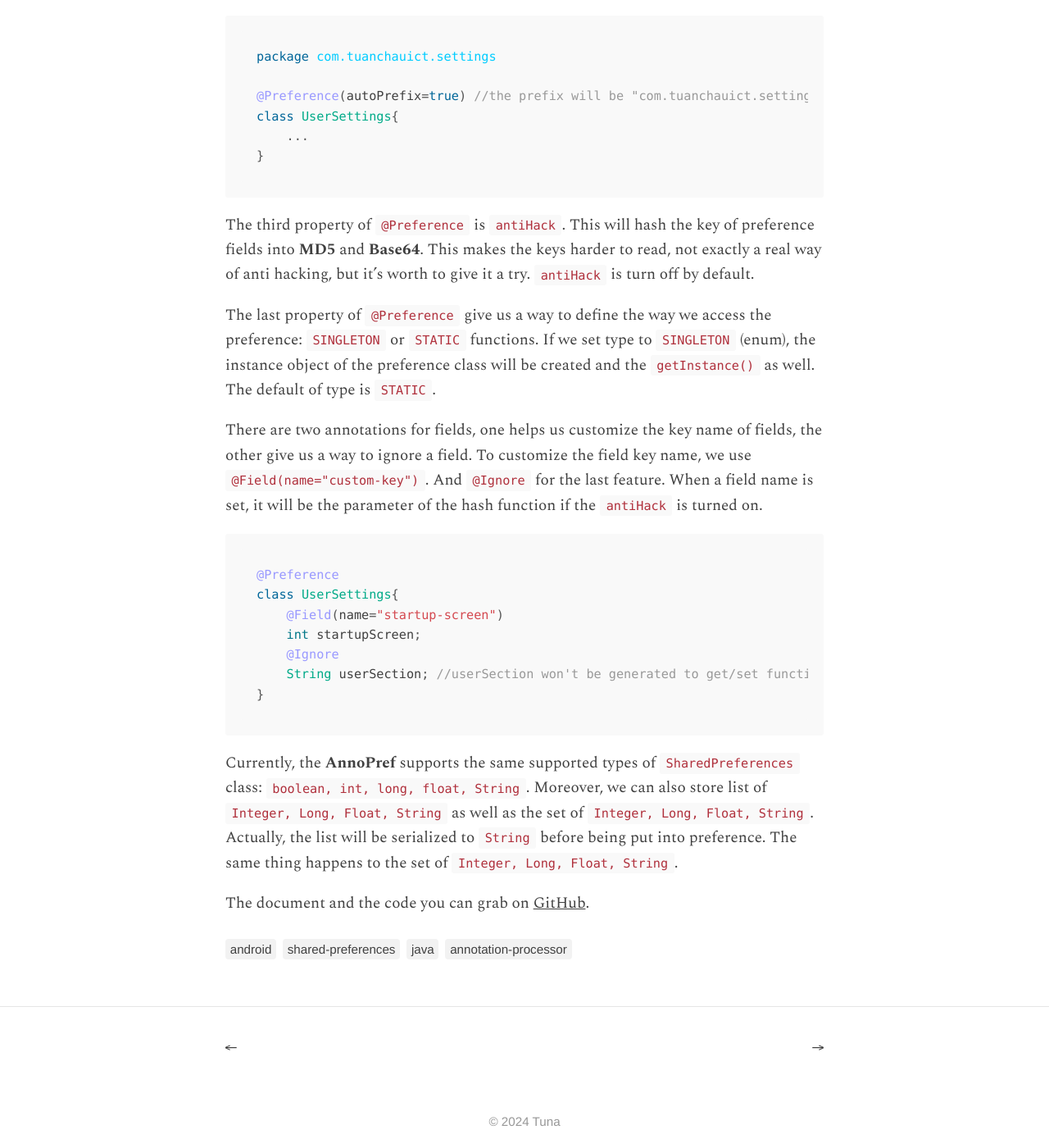
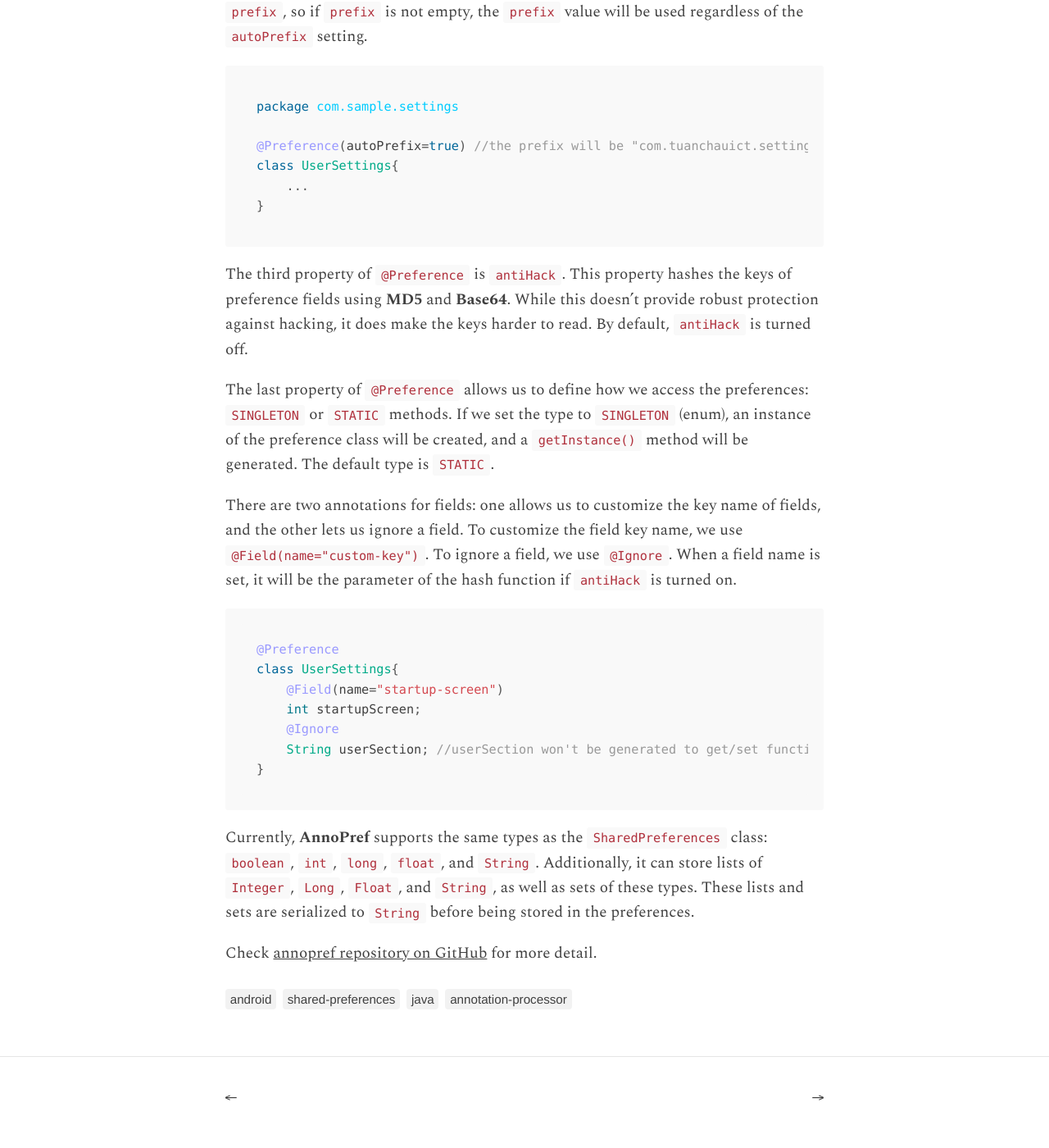
Before and after one commit to tuanchauict/iamtuna.org, a Jekyll site: the page built from docs/_posts/2016/2016-11-24-annopref.md, in a window 1280 px wide and 1400 px high, scrolled down 2336 px. Shown: the whole window at 82% size. Built offline with Jekyll 4.4.1, drawn with Linux system fonts in a browser that asks for light colours; some of the changed text lies outside the part shown.

Commit message:
Fix grammar and vocab

````diff
--- a/docs/_posts/2016/2016-11-24-annopref.md
+++ b/docs/_posts/2016/2016-11-24-annopref.md
@@ -5,17 +5,19 @@
 comments: false
 category: Android
 tags: android shared-preferences java annotation-processor
+excerpt: |
+  AnnoPref is a Java annotation processor that simplifies the process of saving SharedPreferences. By defining a class with fields, AnnoPref automatically generates get/set functions for those fields.
 excerpt_separator: <!--more-->
 sticky: false
 hidden: false
 draft: false
 ---
 
-I have been working on Android for years. Whenever making a `get/set` (or `get/put`) a field in the [SharedPreferences](https://developer.android.com/reference/android/content/SharedPreferences.html) file, I feel hard. It’s, sometimes, because I don’t know which name I should name the preference. Besides, my code would be messed with lots of string constants, and `get/put` of the SharedPreferences’ object will go along with those constants or I have to define (again) tons of `get/set` method<!--more-->.
+I have been working on Android for years. Whenever I need to `get/set` (or `get/put`) a field in the [SharedPreferences](https://developer.android.com/reference/android/content/SharedPreferences.html) file, it feels cumbersome. Sometimes, it's because I don't know what name to give the preference. Additionally, my code often gets cluttered with numerous string constants, and the `get/put` operations of the SharedPreferences object are tied to those constants, or I have to define numerous `get/set` methods again.
 
-The above reasons encouraged me to learn about [Java annotation processor](https://en.wikipedia.org/wiki/Java_annotation), then, implemented a shortcut way to define preferences’ field name as well as get/set/has functions. Just define a class with fields, AnnoPref will take the rest.
+These reasons motivated me to learn about the [Java annotation processor](https://en.wikipedia.org/wiki/Java_annotation) and implement a shortcut to define preference field names and their corresponding get/set/has functions. By simply defining a class with fields, AnnoPref handles the rest.
 
-Okay, let’s take a look at this example: if we need to save two preferences for our user settings, one for the **startup screen**, another for **double taps** to close. In the days before, I would write like this:
+Let's look at an example: if we need to save two preferences for our user settings, one for the **startup screen** and another for **double taps** to close. Previously, I would write it like this:
 
 {% highlight java  linenos %}
 class UserSettings{
@@ -56,10 +58,9 @@
 UserSettingsPref.setDoubleTapsClose();
 //...
 ```
+The `@Preference` annotation and its fields offer several configurations for customization and security.
 
-The `@Preference` class and fields have some more configurations for customization as well as anti hack.
-
-The first `@Preference` property I would like to mention here is `prefix`. This String value will apply the prefix for each field key name in the preference file. Although we don’t need to care about the key-value level, this helps us avoid naming same key for two fields in multiple preference classes. Default value of `prefix` is empty string (annotation doesn’t allow us to use null value).
+The first property of the `@Preference` annotation is `prefix`. This string value will be applied as a prefix to each field key name in the preference file. Although we don’t need to worry about key-value levels, this helps avoid naming conflicts for fields in multiple preference classes. The default value of `prefix` is an empty string (annotations do not allow null values).
 
 ```java
 @Preference(prefix="user-")
@@ -69,22 +70,21 @@
 }
 ```
 
-If you feel hard in naming a prefix, just apply `true` to `autoPrefix` of the annotation `@Preference`. When turning this value `true`, the preprocessor will use the <ins>package name and class name for the prefix</ins>. The priority of `autoPrefix` is lower than the `prefix`, therefore, if `prefix` is not empty, the `prefix` value will be applied no matter what the `autoPrefix` is.
+If you find it difficult to name a prefix, simply set `autoPrefix` to `true` in the `@Preference` annotation. When this value is `true`, the preprocessor will use the package name and class name as the prefix. The priority of `autoPrefix` is lower than `prefix`, so if `prefix` is not empty, the `prefix` value will be used regardless of the `autoPrefix` setting.
 
 ```java
-package com.tuanchauict.settings
+package com.sample.settings
 
 @Preference(autoPrefix=true) //the prefix will be "com.tuanchauict.settings.UserSettings"
 class UserSettings{
     ...
 }
 ```
+The third property of `@Preference` is `antiHack`. This property hashes the keys of preference fields using **MD5** and **Base64**. While this doesn't provide robust protection against hacking, it does make the keys harder to read. By default, `antiHack` is turned off.
 
-The third property of `@Preference` is `antiHack`. This will hash the key of preference fields into **MD5** and **Base64**. This makes the keys harder to read, not exactly a real way of anti hacking, but it’s worth to give it a try. `antiHack` is turn off by default.
+The last property of `@Preference` allows us to define how we access the preferences: `SINGLETON` or `STATIC` methods. If we set the type to `SINGLETON` (enum), an instance of the preference class will be created, and a `getInstance()` method will be generated. The default type is `STATIC`.
 
-The last property of `@Preference` give us a way to define the way we access the preference: `SINGLETON` or `STATIC` functions. If we set type to `SINGLETON` (enum), the instance object of the preference class will be created and the `getInstance()` as well. The default of type is `STATIC`.
-
-There are two annotations for fields, one helps us customize the key name of fields, the other give us a way to ignore a field. To customize the field key name, we use `@Field(name="custom-key")`. And `@Ignore` for the last feature. When a field name is set, it will be the parameter of the hash function if the `antiHack` is turned on.
+There are two annotations for fields: one allows us to customize the key name of fields, and the other lets us ignore a field. To customize the field key name, we use `@Field(name="custom-key")`. To ignore a field, we use `@Ignore`. When a field name is set, it will be the parameter of the hash function if `antiHack` is turned on.
 
 ```java
 @Preference
@@ -96,6 +96,6 @@
 }
 ```
 
-Currently, the **AnnoPref** supports the same supported types of `SharedPreferences` class: `boolean, int, long, float, String`. Moreover, we can also store list of `Integer, Long, Float, String` as well as the set of `Integer, Long, Float, String`. Actually, the list will be serialized to `String` before being put into preference. The same thing happens to the set of `Integer, Long, Float, String`.
+Currently, **AnnoPref** supports the same types as the `SharedPreferences` class: `boolean`, `int`, `long`, `float`, and `String`. Additionally, it can store lists of `Integer`, `Long`, `Float`, and `String`, as well as sets of these types. These lists and sets are serialized to `String` before being stored in the preferences.
 
-The document and the code you can grab on [GitHub](https://github.com/tuanchauict/annopref).
+Check [annopref repository on GitHub](https://github.com/tuanchauict/annopref) for more detail.
````
Also changed, not shown: other parts of docs/_posts/2016/2016-11-24-annopref.md (+1 -1 lines).
